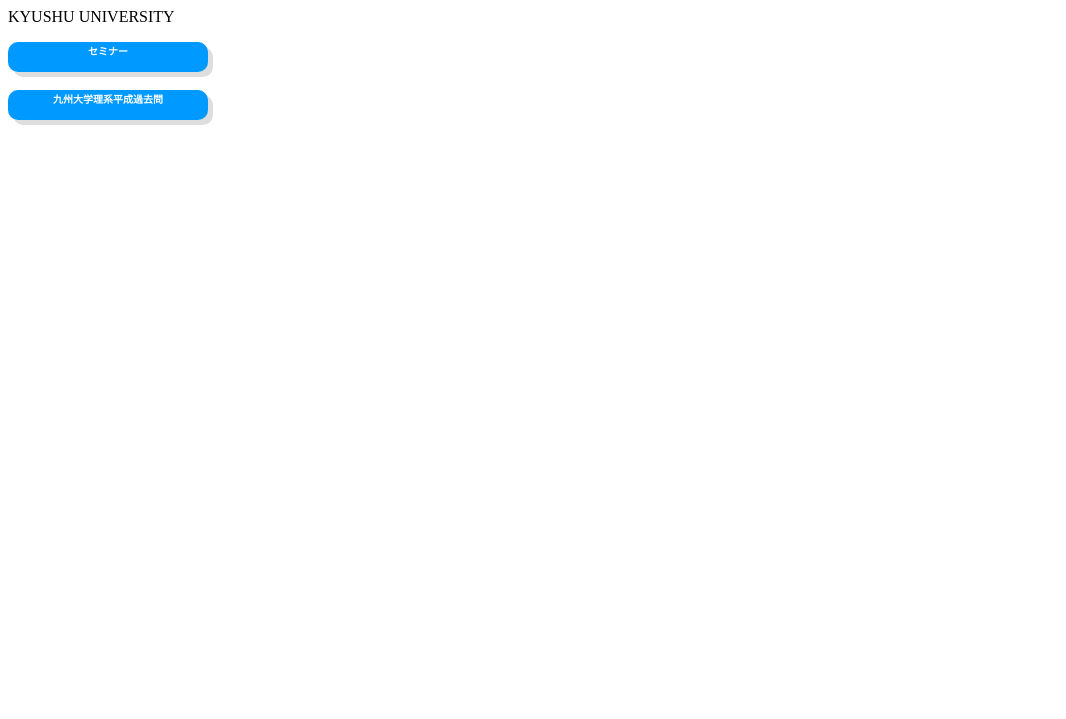
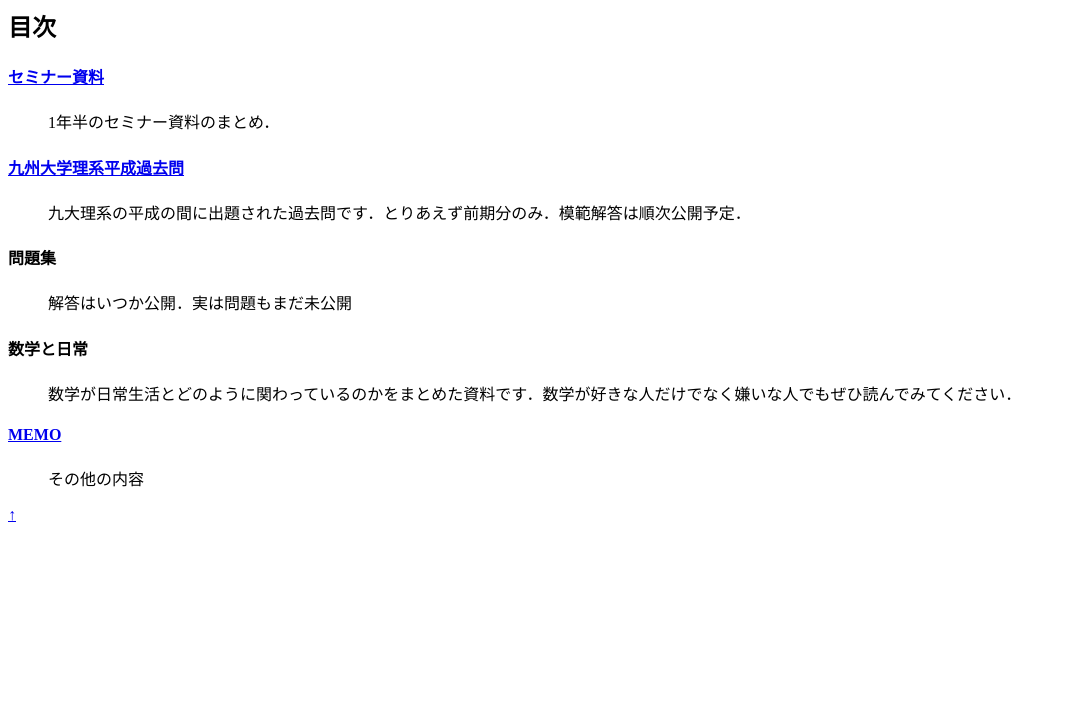
Before and after one commit to takenagakoudai/takenagakoudai.github.io, a plain HTML site: page index.html in a window 1280 px wide. Shown: the part 81-800 px from the top of the page, without its empty margins (0-1066 px from the left). Drawn offline with Linux system fonts and the light colour scheme.

Commit message:
Update index.html

```diff
--- a/index.html
+++ b/index.html
@@ -1,22 +1,36 @@
 <!DOCTYPE html>
-<html lang = “ja”>
+<html lang="ja">
 <head>
-  <meta charset="UTF-8">
-  <link rel="stylesheet" href="style.css">
+<meta charset="UTF-8">
+<title>koudai takenaga</title>
 </head>
+
 <body>
-  <h1>竹永</h1>   <!-見出し->
 
-  <p>KYUSHU UNIVERSITY</p>  <!-段落の作成->
+<h1><a>竹永耕大のHP</a></h1>
 
-  <div class='btn'>
-    <a href="PDF/book.pdf">セミナー</a>
-  </div>
-  <br>
-  <div class='btn'>
-    <a href="PDF/QU.pdf">九州大学理系平成過去問</a>
-  </div>
+<h2>目次</h2>
+
+<dl>
+<dt><h4><a href="PDF/book.pdf">セミナー資料</a></h4></dt>
+<dd><p>1年半のセミナー資料のまとめ．</p></dd>
+
+<dt><h4><a href="index_QU.html">九州大学理系平成過去問</a></h4></dt>
+<dd><p>九大理系の平成の間に出題された過去問です．とりあえず前期分のみ．模範解答は順次公開予定．</p></dd>
+
+<dt><h4>問題集</h4></dt>
+<dd><p>解答はいつか公開．実は問題もまだ未公開</p></dd>
+
+<dt><h4>数学と日常</h4></dt>
+<dd><p>数学が日常生活とどのように関わっているのかをまとめた資料です．数学が好きな人だけでなく嫌いな人でもぜひ読んでみてください．</p></dd>
+
+<dt><h4><a href="index_memo.html">MEMO</a></h4></dt>
+<dd><p>その他の内容</p></dd>
+
+</dl>
 
 
+<p class="nav-fix-pos-pagetop"><a href="#">↑</a></p>
+
 </body>
-<html>
+</html>
```
